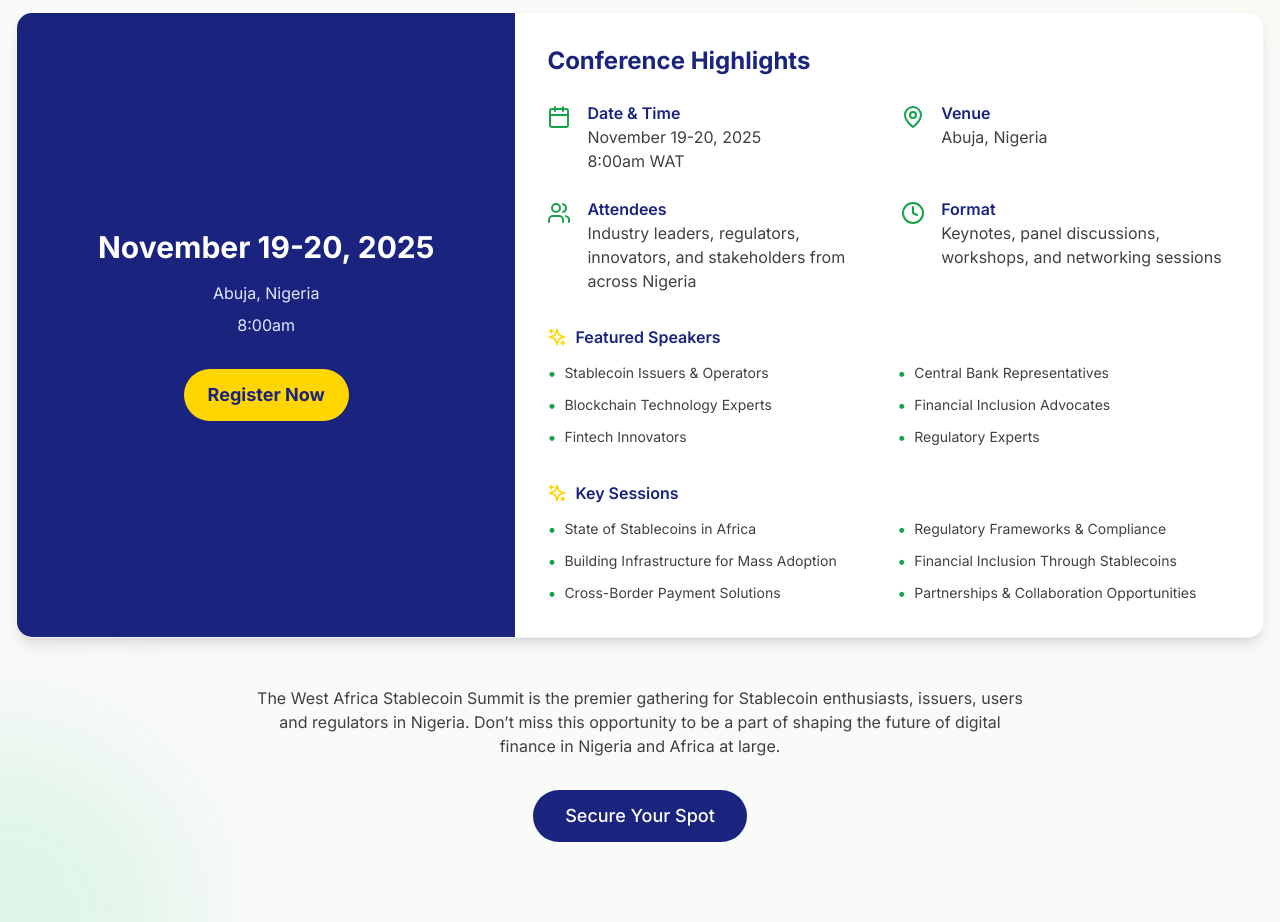
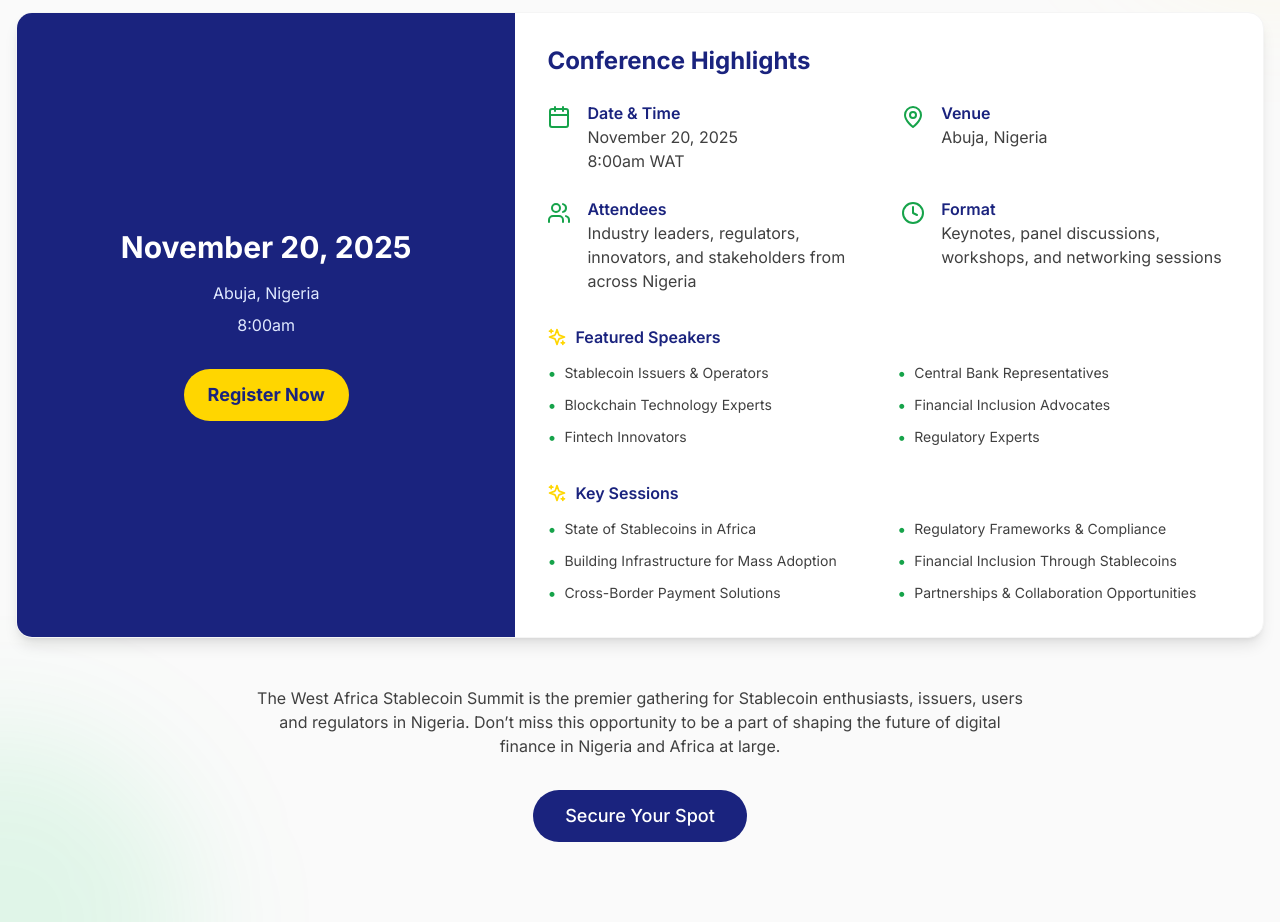
Before and after one commit to Flincap/landingpage, a React (Vite) app: page / in a window 1280 px wide. Shown: the part 4920-5842 px from the top of the page. Built offline with nearby package versions, Linux system fonts and the light colour scheme.

Commit message:
Change conference date

```diff
--- a/src/components/ConferenceSection.tsx
+++ b/src/components/ConferenceSection.tsx
@@ -41,7 +41,7 @@ const ConferenceSection = () => {
             <div className="md:w-2/5 bg-blue-900 p-8 flex items-center justify-center">
               <div className="text-center">
                 <h3 className="text-white text-3xl font-bold mb-4">
-                  November 19-20, 2025
+                  November 20, 2025
                 </h3>
 
                 <p className="text-blue-100 mb-2">Abuja, Nigeria</p>
@@ -68,7 +68,7 @@ const ConferenceSection = () => {
                   <Calendar className="text-green-600 h-6 w-6 mt-1 shrink-0" />
                   <div className="ml-4">
                     <h4 className="font-semibold text-blue-900">Date & Time</h4>
-                    <p className="text-neutral-700">November 19-20, 2025</p>
+                    <p className="text-neutral-700">November 20, 2025</p>
                     <p className="text-neutral-700">8:00am WAT</p>
                   </div>
                 </div>
```
